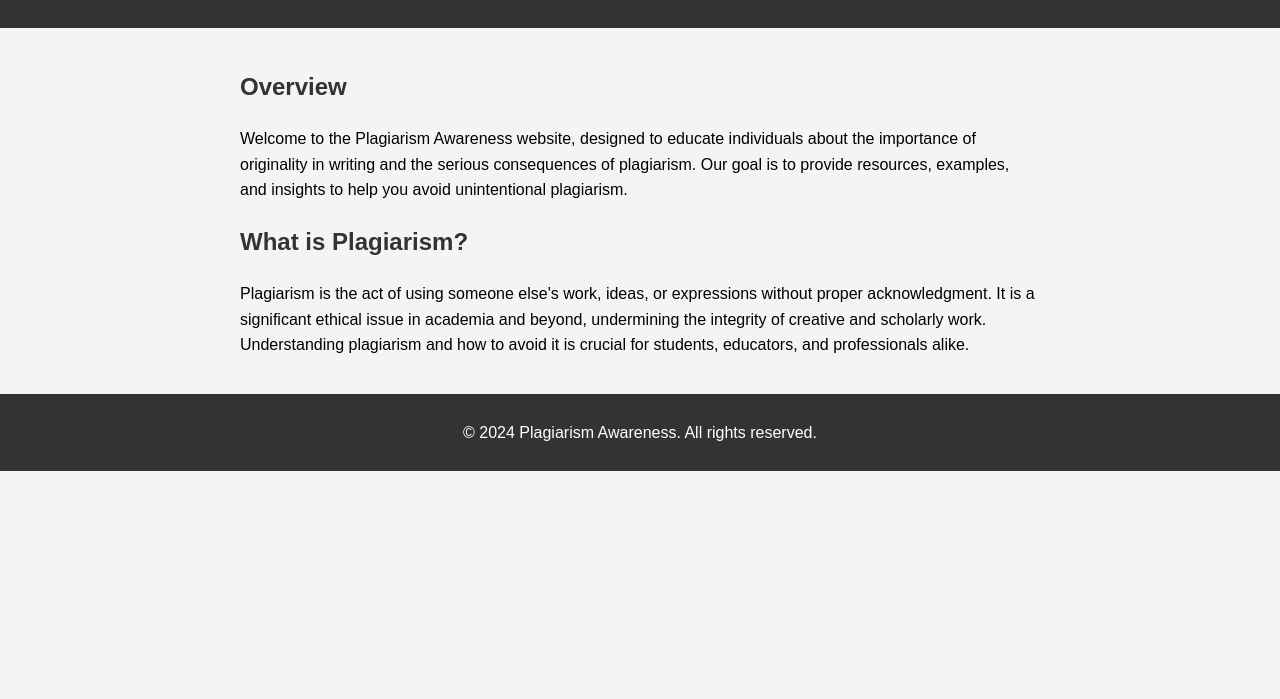
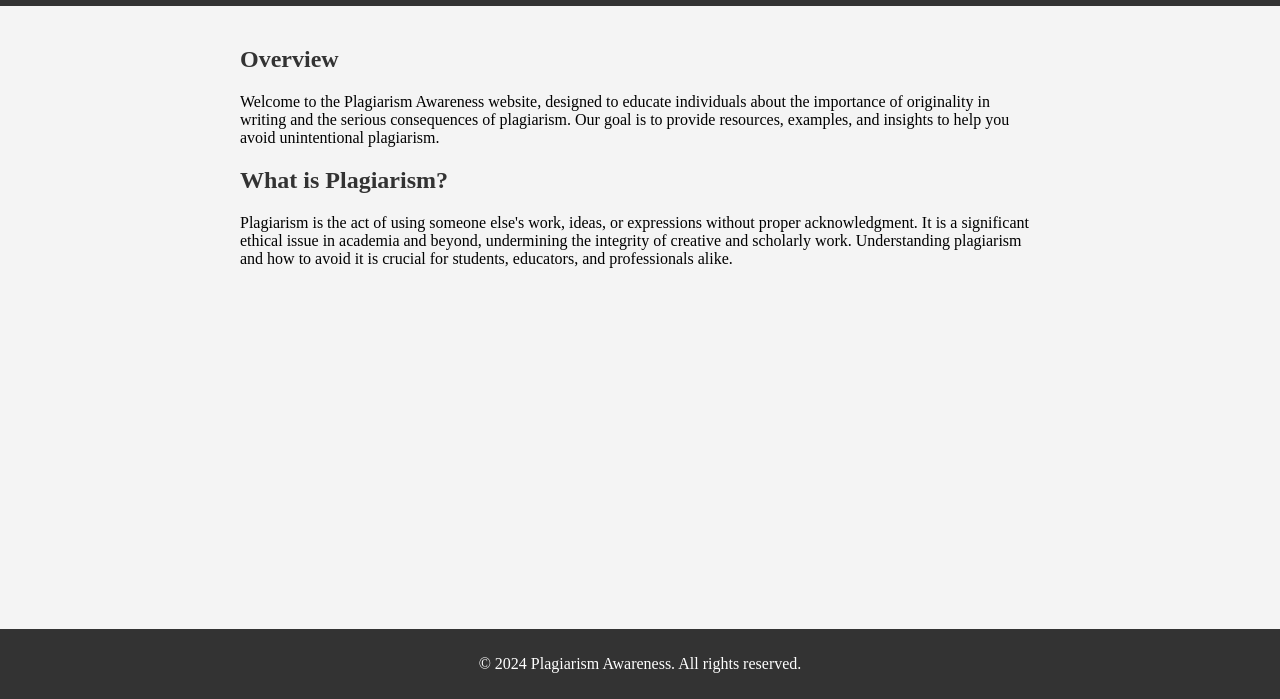
Before and after one commit to CodeSphere360/PlagiarismAwareness, a plain HTML site: page index.html in a window 1280 px wide. Shown: the part 101-800 px from the top of the page. Drawn offline with Linux system fonts and the light colour scheme.

Commit message:
fix: fixed footer bottom position issue.
Update CSS to make the footer on the bottom position.

```diff
--- a/styles.css
+++ b/styles.css
@@ -1,9 +1,13 @@
-body {
-    font-family: Arial, sans-serif;
-    line-height: 1.6;
+html, body {
+    height: 100%;
     margin: 0;
     padding: 0;
     background-color: #f4f4f4;
+}
+
+body {
+    display: flex;
+    flex-direction: column;
 }
 
 header {
@@ -33,6 +37,7 @@ nav ul li a:hover {
 }
 
 main {
+    flex: 1; /* This allows the main content to grow and push the footer down */
     padding: 20px;
     max-width: 800px;
     margin: 0 auto;
@@ -51,7 +56,5 @@ footer {
     padding: 10px 0;
     background: #333;
     color: #fff;
-    position: relative;
-    bottom: 0;
     width: 100%;
 }
```
